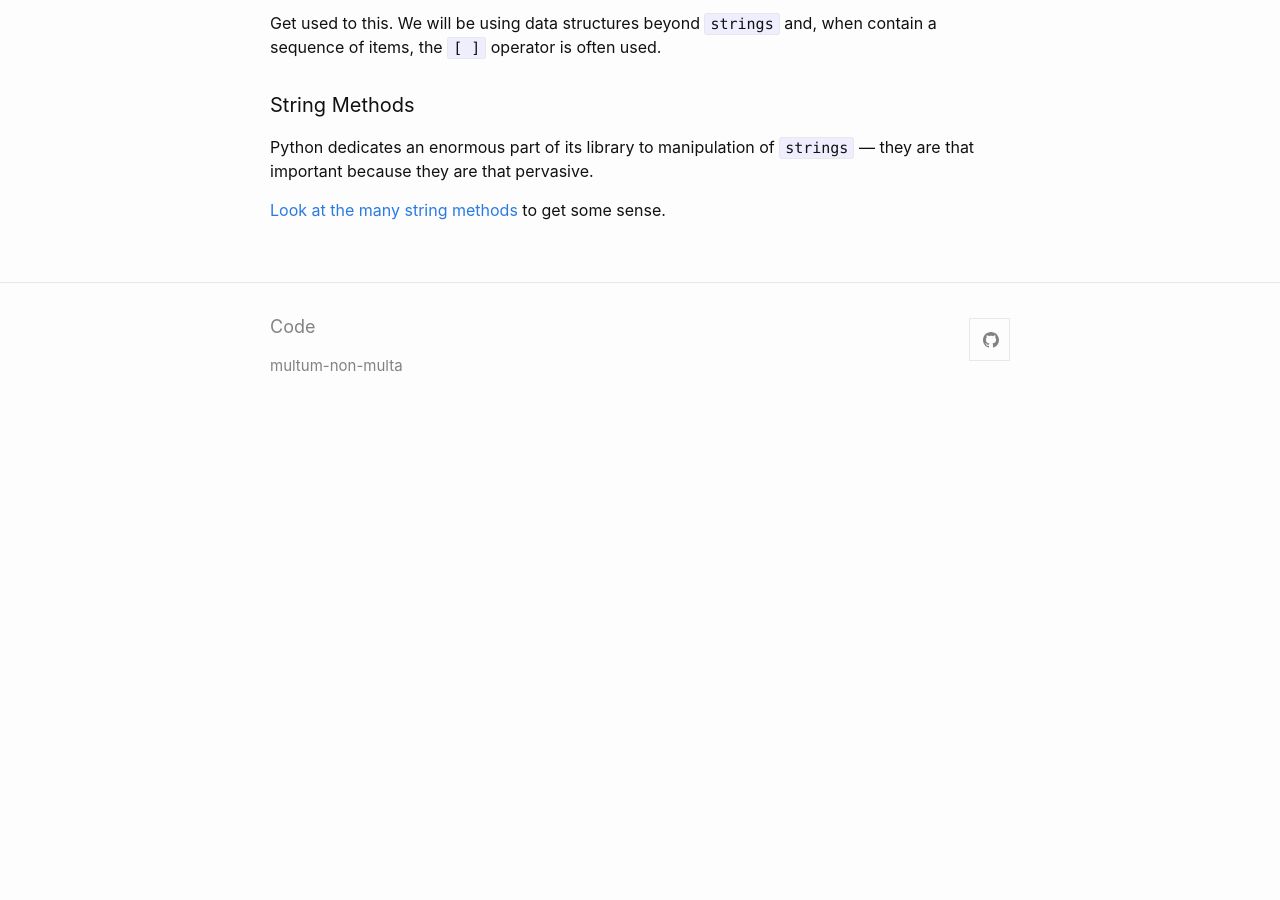
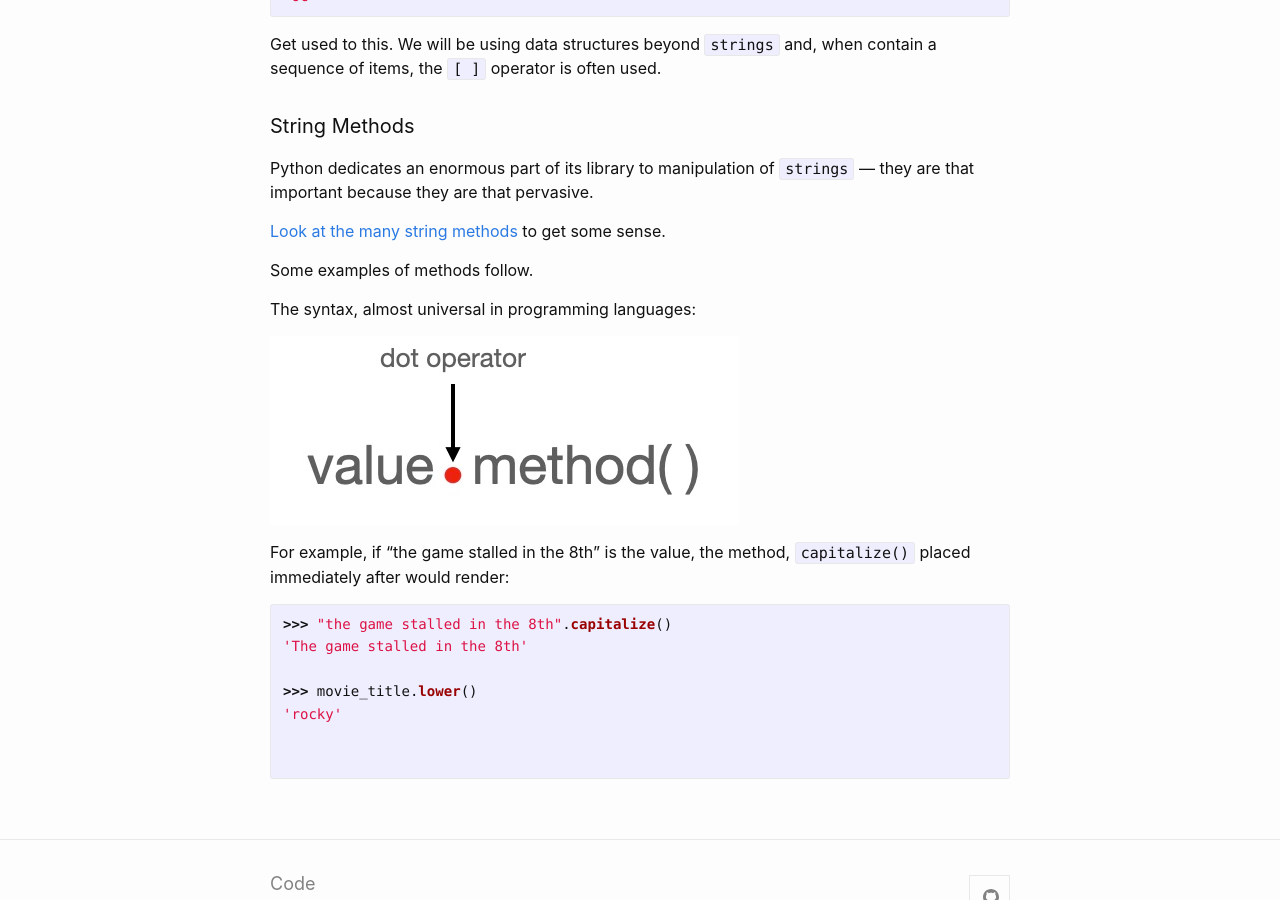
Before and after one commit to multum-non-multa/code, a Jekyll site: the page built from _posts/2021-08-31-variables-string-methods-functions.md, in a window 1280 px wide and 900 px high, scrolled down 6882 px. Built offline with Jekyll 4.4.1, drawn with Linux system fonts in a browser that asks for light colours; before the commit the page ends 7320 px from its top, so only the background shows below that; some of the changed text lies outside the part shown.

Commit message:
variables

````diff
--- a/_posts/2021-08-31-variables-string-methods-functions.md
+++ b/_posts/2021-08-31-variables-string-methods-functions.md
@@ -34,7 +34,7 @@ title: "Variables, Data Types, and More on Strings"
 
 ### Note
 
-> A very good idea:  when you see some code snippets below, dump it in a repl and play around with it.  It builds a certain type of coding memory.
+<h4 style="color:red;font-weight:bold">When you see some code snippets below, dump it in a repl and play around with it.  It builds a certain type of coding memory.</h4>
 
 ---
 
@@ -280,3 +280,21 @@ Get used to this.  We will be using data structures beyond `strings` and, when c
 Python dedicates an enormous part of its library to manipulation of `strings` --- they are that important because they are that pervasive.
 
 [Look at the many string methods](https://docs.python.org/3/library/stdtypes.html#string-methods) to get some sense.
+
+Some examples of methods follow.
+
+The syntax, almost universal in programming languages:
+
+![value dot operator](/code/assets/images/variables-08-31/dot-operator.jpg)
+
+For example, if "the game stalled in the 8th" is the value, the method, `capitalize()` placed immediately after would render:
+
+```python
+>>> "the game stalled in the 8th".capitalize()
+'The game stalled in the 8th'
+
+>>> movie_title.lower()
+'rocky'
+
+
+```
````
Also changed, not shown: assets/images/variables-08-31/dot-operator.jpg (added), 1 other file.
